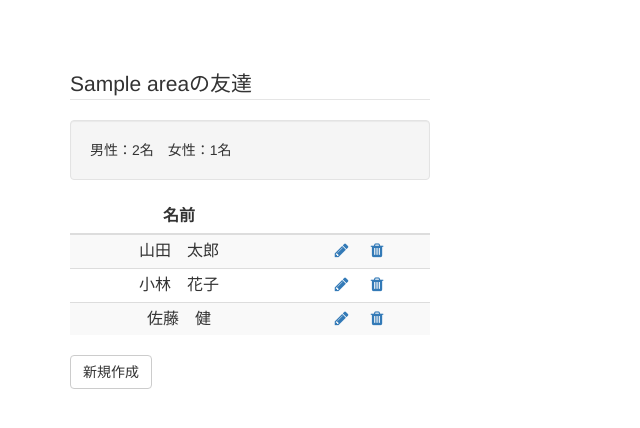
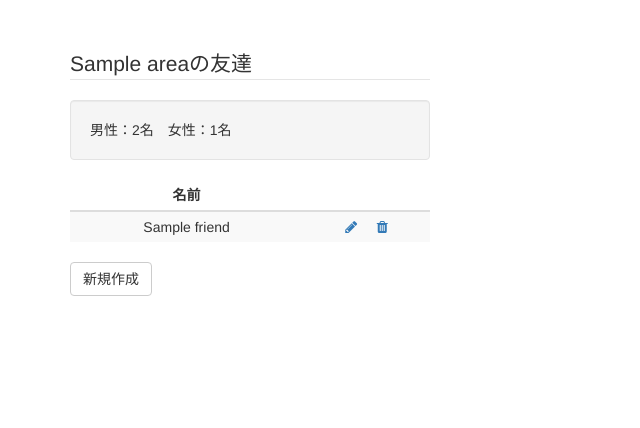
Before and after one commit to amico8/myfriends_20160404, a PHP site: page /show.php?area_id=1 in a window 1280 px wide. Shown: the part 51-479 px from the top of the page, without its empty margins (0-640 px from the left). Run offline with PHP 8.4, Linux system fonts and the light colour scheme; tables that the repository leaves empty or names only in its code hold one stand-in row (values such as "Sample post"); some libraries are stand-ins or nearby versions.

Commit message:
友達の名前を表示

```diff
--- a/show.php
+++ b/show.php
@@ -22,8 +22,6 @@ $area_name = $stmt->fetch(PDO::FETCH_ASSOC);
 // 6.友達一覧を取得するSQL文作成
 $sql = 'SELECT * FROM `friends` WHERE `area_id` = ' . $area_id;
 
-var_dump($sql);
-
 // 7.SQL実行
 $stmt = $dbh->prepare($sql);
 $stmt->execute();
@@ -31,11 +29,17 @@ $stmt->execute();
 // 友達データ格納用Array
 $friends = array();
 
-// while (1) {
-//   // データ取得
+while (1) {
+  // データ取得
+  $rec = $stmt->fetch(PDO::FETCH_ASSOC);
+  if ($rec == false) {
+    break;
+  }
+  $friends[] = $rec;
+}
 
-// }
-
+// DB切断
+$dbh = null;
 ?>
 <!DOCTYPE html>
 <html lang="ja">
@@ -98,8 +102,9 @@ $friends = array();
           </thead>
           <tbody>
             <!-- 友達の名前を表示 -->
+            <?php foreach ($friends as $friend) { ?>
             <tr>
-              <td><div class="text-center">山田　太郎</div></td>
+              <td><div class="text-center"><?php echo $friend['friend_name']; ?></div></td>
               <td>
                 <div class="text-center">
                   <a href="edit.html"><i class="fa fa-pencil"></i></a>&nbsp;&nbsp;&nbsp;&nbsp;
@@ -107,24 +112,7 @@ $friends = array();
                 </div>
               </td>
             </tr>
-            <tr>
-              <td><div class="text-center">小林　花子</div></td>
-              <td>
-                <div class="text-center">
-                  <a href="edit.html"><i class="fa fa-pencil"></i></a>&nbsp;&nbsp;&nbsp;&nbsp;
-                  <a href="javascript:void(0);" onclick="destroy();"><i class="fa fa-trash"></i></a>
-                </div>
-              </td>
-            </tr>
-            <tr>
-              <td><div class="text-center">佐藤　健</div></td>
-              <td>
-                <div class="text-center">
-                  <a href="edit.html"><i class="fa fa-pencil"></i></a>&nbsp;&nbsp;&nbsp;&nbsp;
-                  <a href="javascript:void(0);" onclick="destroy();"><i class="fa fa-trash"></i></a>
-                </div>
-              </td>
-            </tr>
+            <?php } ?>
           </tbody>
         </table>
 
```
